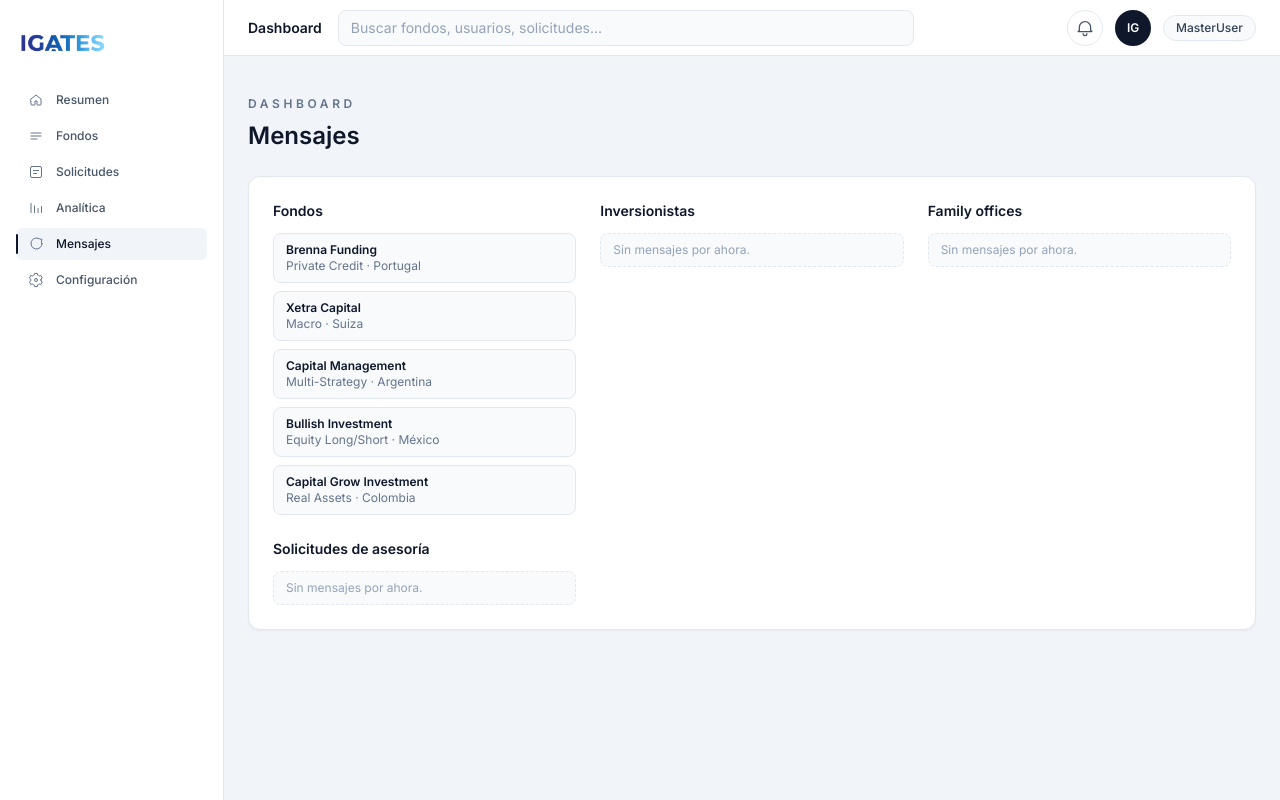
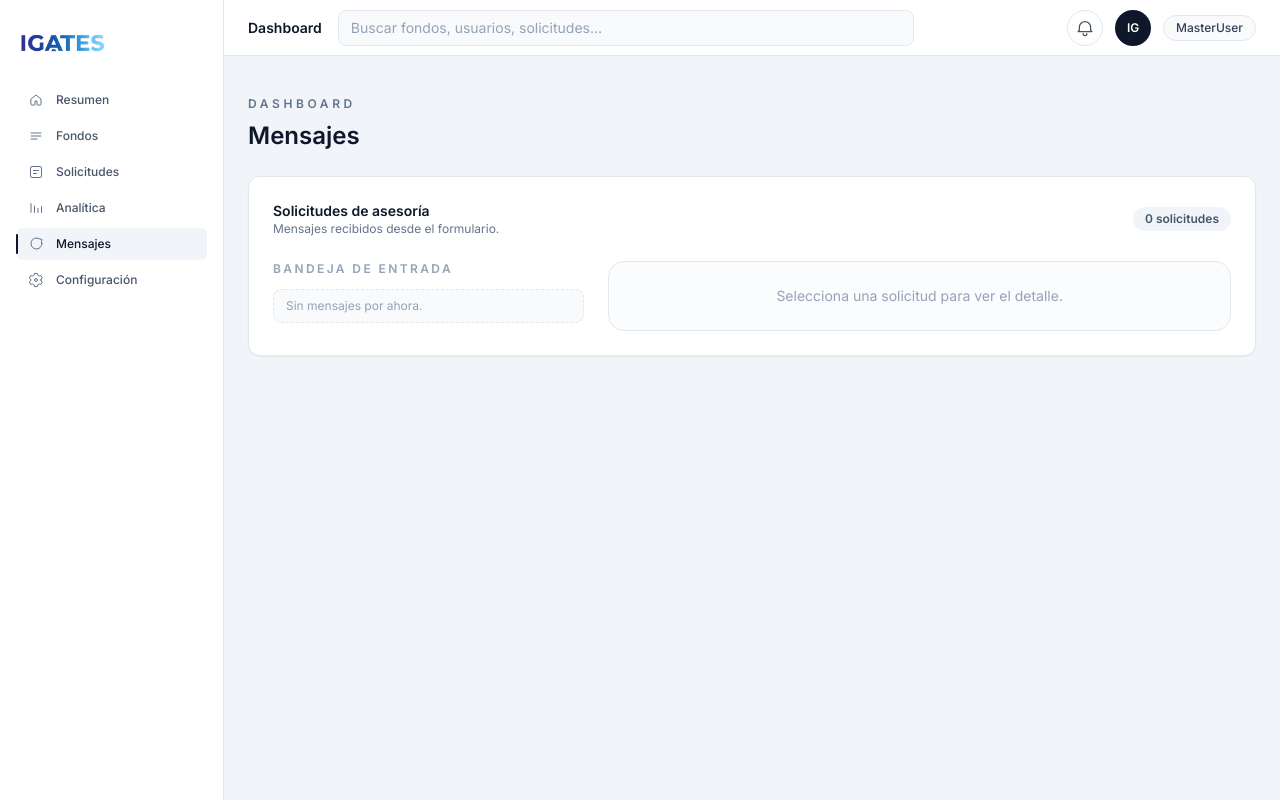
Before and after one commit to Juanherrera-123/Fund_Connect, a Next.js app: page /dashboard/messages in a window 1280 px wide. Built offline with nearby package versions, Linux system fonts and the light colour scheme.

Commit message:
Update dashboard messages layout

```diff
--- a/src/app/dashboard/messages/page.tsx
+++ b/src/app/dashboard/messages/page.tsx
@@ -1,72 +1,23 @@
 "use client";
 
-import { useMemo } from "react";
+import { useEffect, useMemo, useState } from "react";
 
-import { DEFAULT_FUND_MANAGER_PROFILES, STORAGE_KEYS, baseVerifiedFunds } from "@/lib/igatesData";
+import { STORAGE_KEYS } from "@/lib/igatesData";
 import { useLocalStorage } from "@/lib/useLocalStorage";
-import type { ContactRequest, FundApplication, UserProfile } from "@/lib/types";
+import type { ContactRequest } from "@/lib/types";
+
+type ContactMessage = {
+  id: string;
+  title: string;
+  subtitle: string;
+};
 
 export default function MessagesDashboard() {
-  const [profiles] = useLocalStorage<UserProfile[]>(STORAGE_KEYS.profiles, DEFAULT_FUND_MANAGER_PROFILES);
-  const [fundApplications] = useLocalStorage<FundApplication[]>(STORAGE_KEYS.fundApplications, []);
   const [contactRequests] = useLocalStorage<ContactRequest[]>(STORAGE_KEYS.contactRequests, []);
+  const [selectedId, setSelectedId] = useState<string | null>(contactRequests[0]?.id ?? null);
 
-  const columns = useMemo(() => {
-    const verifiedFundApplications = fundApplications.filter(
-      (application) => application.status === "verified"
-    );
-    const baseIds = new Set(baseVerifiedFunds.map((fund) => fund.id));
-    const overrides = new Map(
-      verifiedFundApplications.map((application) => [
-        application.id,
-        {
-          id: application.id,
-          title: application.fundName,
-          subtitle: `${application.strategyLabel || application.strategy || "Multi-Strategy"} · ${
-            application.country || "Global"
-          }`,
-        },
-      ])
-    );
-    const funds = [
-      ...baseVerifiedFunds.map((fund) => {
-        const override = overrides.get(fund.id);
-        return (
-          override ?? {
-            id: fund.id,
-            title: fund.name,
-            subtitle: `${fund.strategy} · ${fund.country}`,
-          }
-        );
-      }),
-      ...verifiedFundApplications
-        .filter((application) => !baseIds.has(application.id))
-        .map((application) => ({
-          id: application.id,
-          title: application.fundName,
-          subtitle: `${application.strategyLabel || application.strategy || "Multi-Strategy"} · ${
-            application.country || "Global"
-          }`,
-        })),
-    ];
-
-    const investors = profiles
-      .filter((profile) => profile.role === "Investor")
-      .map((profile) => ({
-        id: profile.id,
-        title: profile.fullName,
-        subtitle: profile.country,
-      }));
-
-    const familyOffices = profiles
-      .filter((profile) => profile.role === "Family Office")
-      .map((profile) => ({
-        id: profile.id,
-        title: profile.fullName,
-        subtitle: profile.country,
-      }));
-
-    const contactMessages = contactRequests.map((request) => {
+  const contactMessages = useMemo<ContactMessage[]>(() => {
+    return contactRequests.map((request) => {
       const details = [
         request.email,
         request.phone,
@@ -78,18 +29,22 @@ export default function MessagesDashboard() {
         subtitle: details.join(" · "),
       };
     });
+  }, [contactRequests]);
 
-    return [
-      { title: "Fondos", titleKey: "dashboardMessagesFunds", items: funds },
-      { title: "Inversionistas", titleKey: "dashboardMessagesInvestors", items: investors },
-      { title: "Family offices", titleKey: "dashboardMessagesFamilyOffices", items: familyOffices },
-      {
-        title: "Solicitudes de asesoría",
-        titleKey: "dashboardMessagesContact",
-        items: contactMessages,
-      },
-    ];
-  }, [contactRequests, fundApplications, profiles]);
+  const selectedRequest = useMemo(() => {
+    return contactRequests.find((request) => request.id === selectedId) ?? null;
+  }, [contactRequests, selectedId]);
+
+  useEffect(() => {
+    if (!contactRequests.length) {
+      setSelectedId(null);
+      return;
+    }
+
+    if (!selectedId || !contactRequests.some((request) => request.id === selectedId)) {
+      setSelectedId(contactRequests[0].id);
+    }
+  }, [contactRequests, selectedId]);
 
   return (
     <>
@@ -106,23 +61,44 @@ export default function MessagesDashboard() {
       </header>
 
       <section className="rounded-xl border border-slate-200 bg-white p-6 shadow-sm">
-        <div className="grid gap-6 md:grid-cols-3">
-          {columns.map((column) => (
-            <div key={column.title}>
-              <h2 className="text-sm font-semibold text-slate-900" data-i18n={column.titleKey}>
-                {column.title}
+        <div className="flex items-center justify-between gap-4">
+          <div>
+            <h2 className="text-sm font-semibold text-slate-900" data-i18n="dashboardMessagesContact">
+              Solicitudes de asesoría
             </h2>
+            <p className="text-xs text-slate-500">Mensajes recibidos desde el formulario.</p>
+          </div>
+          <span className="rounded-full bg-slate-100 px-3 py-1 text-xs font-semibold text-slate-600">
+            {contactRequests.length} solicitudes
+          </span>
+        </div>
+        <div className="mt-6 grid gap-6 md:grid-cols-[minmax(0,1fr)_minmax(0,2fr)]">
+          <div>
+            <h3 className="text-xs font-semibold uppercase tracking-[0.2em] text-slate-400">
+              Bandeja de entrada
+            </h3>
             <ul className="mt-3 space-y-2 text-sm text-slate-600">
-                {column.items.length ? (
-                  column.items.map((item) => (
-                    <li
-                      key={item.id}
-                      className="rounded-lg border border-slate-200 bg-slate-50 px-3 py-2"
+              {contactMessages.length ? (
+                contactMessages.map((item) => {
+                  const isActive = item.id === selectedId;
+                  return (
+                    <li key={item.id}>
+                      <button
+                        type="button"
+                        onClick={() => setSelectedId(item.id)}
+                        className={`w-full rounded-lg border px-3 py-2 text-left transition focus:outline-none focus:ring-2 focus:ring-igates-500/40 ${
+                          isActive
+                            ? "border-igates-200 bg-igates-50"
+                            : "border-slate-200 bg-slate-50 hover:border-slate-300"
+                        }`}
+                        aria-pressed={isActive}
                       >
                         <p className="text-xs font-semibold text-slate-900">{item.title}</p>
-                      <p className="text-xs text-slate-500">{item.subtitle}</p>
+                        <p className="text-xs text-slate-500 line-clamp-2">{item.subtitle}</p>
+                      </button>
                     </li>
-                  ))
+                  );
+                })
               ) : (
                 <li className="rounded-lg border border-dashed border-slate-200 bg-slate-50 px-3 py-2 text-xs text-slate-400">
                   <span data-i18n="dashboardMessagesEmpty">Sin mensajes por ahora.</span>
@@ -130,7 +106,41 @@ export default function MessagesDashboard() {
               )}
             </ul>
           </div>
-          ))}
+          <div className="rounded-2xl border border-slate-200 bg-slate-50/60 p-6">
+            {selectedRequest ? (
+              <div className="space-y-4">
+                <div>
+                  <p className="text-xs font-semibold uppercase tracking-[0.2em] text-slate-400">
+                    Mensaje seleccionado
+                  </p>
+                  <h3 className="mt-2 text-lg font-semibold text-slate-900">
+                    {selectedRequest.name}
+                  </h3>
+                  <p className="text-sm text-slate-500">Recibido: {selectedRequest.receivedAt}</p>
+                </div>
+                <div className="grid gap-4 md:grid-cols-2">
+                  <div>
+                    <p className="text-xs font-semibold text-slate-500">Correo</p>
+                    <p className="text-sm text-slate-900">{selectedRequest.email}</p>
+                  </div>
+                  <div>
+                    <p className="text-xs font-semibold text-slate-500">Teléfono</p>
+                    <p className="text-sm text-slate-900">{selectedRequest.phone}</p>
+                  </div>
+                </div>
+                <div>
+                  <p className="text-xs font-semibold text-slate-500">Mensaje</p>
+                  <p className="mt-2 text-sm text-slate-700 whitespace-pre-line">
+                    {selectedRequest.message}
+                  </p>
+                </div>
+              </div>
+            ) : (
+              <div className="text-center text-sm text-slate-400">
+                Selecciona una solicitud para ver el detalle.
+              </div>
+            )}
+          </div>
         </div>
       </section>
     </>
```
Lines whose indentation alone changed are shown as unchanged.
